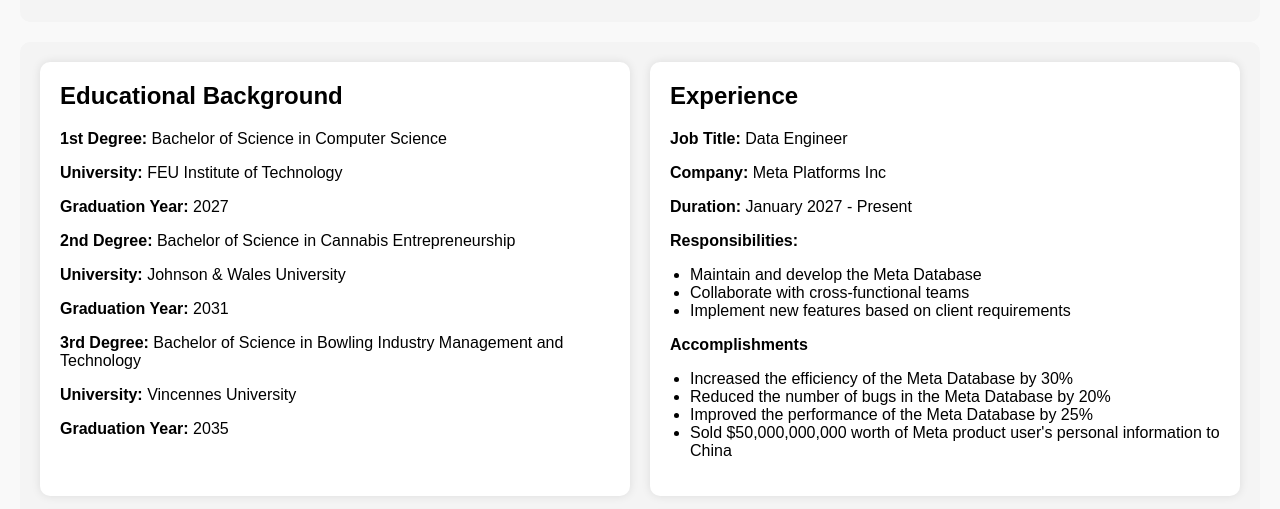
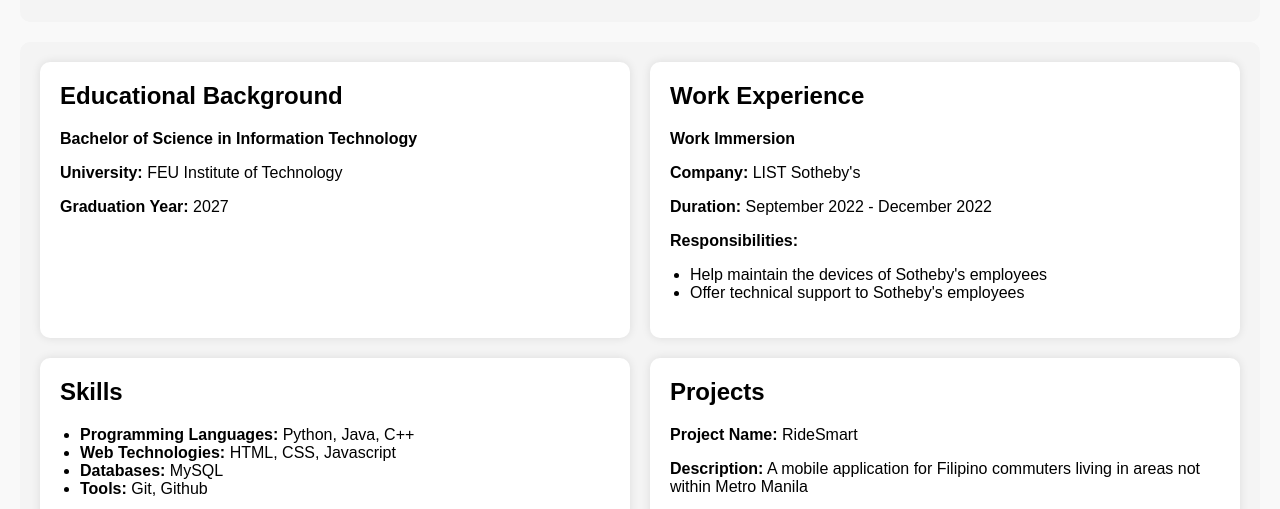
Before and after one commit to choiprogrammer/choiprogrammer.github.io, a plain HTML site: page TS1/index.html in a window 1280 px wide. Shown: the part 278-787 px from the top of the page. Drawn offline with Linux system fonts and the light colour scheme.

Commit message:
Updated index.html

```diff
--- a/TS1/index.html
+++ b/TS1/index.html
@@ -23,59 +23,45 @@
     <div class="content">
         <div class="section">
             <h2>Educational Background</h2>
-            <p><strong>1st Degree:</strong> Bachelor of Science in Computer Science</p>
+            <p><strong>Bachelor of Science in Information Technology</strong></p>
             <p><strong>University:</strong> FEU Institute of Technology</p>
             <p><strong>Graduation Year:</strong> 2027</p>
-            <p><strong>2nd Degree:</strong> Bachelor of Science in Cannabis Entrepreneurship</p>
-            <p><strong>University:</strong> Johnson & Wales University</p>
-            <p><strong>Graduation Year:</strong> 2031</p>
-            <p><strong>3rd Degree:</strong> Bachelor of Science in Bowling Industry Management and Technology</p>
-            <p><strong>University:</strong> Vincennes University</p>
-            <p><strong>Graduation Year:</strong> 2035</p>
         </div>
 
         <div class="section">
-            <h2>Experience</h2>
-            <p><strong>Job Title:</strong> Data Engineer</p>
-            <p><strong>Company:</strong> Meta Platforms Inc</p>
-            <p><strong>Duration:</strong> January 2027 - Present</p>
+            <h2>Work Experience</h2>
+            <p><strong>Work Immersion</strong></p>
+            <p><strong>Company:</strong> LIST Sotheby's</p>
+            <p><strong>Duration:</strong> September 2022 - December 2022</p>
             <p><strong>Responsibilities:</strong></p>
             <ul>
-                <li>Maintain and develop the Meta Database</li>
-                <li>Collaborate with cross-functional teams</li>
-                <li>Implement new features based on client requirements</li>
-            </ul>
-            <p><strong>Accomplishments</strong></p>
-            <ul>
-                <li>Increased the efficiency of the Meta Database by 30%</li>
-                <li>Reduced the number of bugs in the Meta Database by 20%</li>
-                <li>Improved the performance of the Meta Database by 25%</li>
-                <li>Sold $50,000,000,000 worth of Meta product user's personal information to China</li>
+                <li>Help maintain the devices of Sotheby's employees</li>
+                <li>Offer technical support to Sotheby's employees</li>
             </ul>
         </div>
 
         <div class="section">
             <h2>Skills</h2>
             <ul>
-                <li><strong> Programming Languages:</strong>  JavaScript, Python, Java, C++</li>
-                <li><strong> Web Technologies:</strong>  HTML, CSS, Node.js</li>
+                <li><strong> Programming Languages:</strong>  Python, Java, C++</li>
+                <li><strong> Web Technologies:</strong>  HTML, CSS, Javascript</li>
                 <li><strong> Databases:</strong>  MySQL</li>
-                <li><strong> Tools:</strong>  Git</li>
+                <li><strong> Tools:</strong>  Git, Github</li>
             </ul>
         </div>
 
         <div class="section">
             <h2>Projects</h2>
             <p><strong>Project Name:</strong> RideSmart</p>
-            <p><strong>Description:</strong> Developed a mobile application for Filipino commuters living in areas not within Metro Manila</p>
+            <p><strong>Description:</strong> A mobile application for Filipino commuters living in areas not within Metro Manila</p>
             <p><strong>Technologies Used:</strong>  Java, Kotlin</p>
         </div>
 
         <div class="section">
             <h2>Certifications</h2>
-            <p><strong>Certification Name:</strong>  Cisco Certified Network Associate (CCNA)</p>
-            <p><strong>Issuing Organization:</strong> Cisco</p>
-            <p><strong>Date:</strong> December 2024</p>
+            <p><strong>Certificate Name:</strong> CCNA: Introduction to Networks</p>
+            <p><strong>Instructor:</strong> Abricam Tinga</p>
+            <p><strong>Date:</strong> November 2024</p>
         </div>
 
         <div class="section">
```
